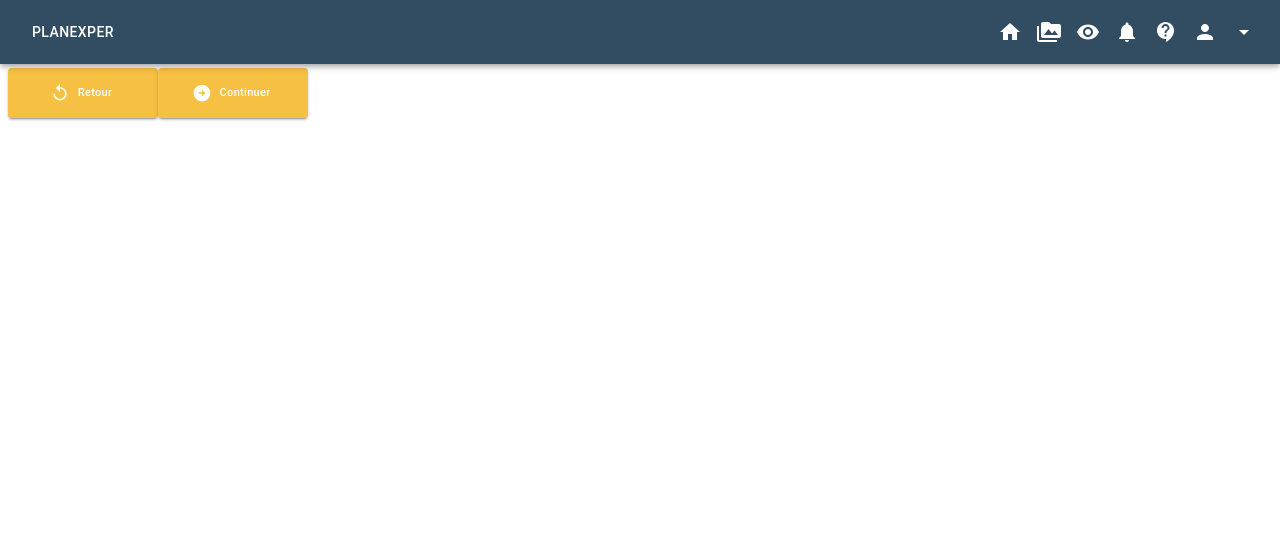
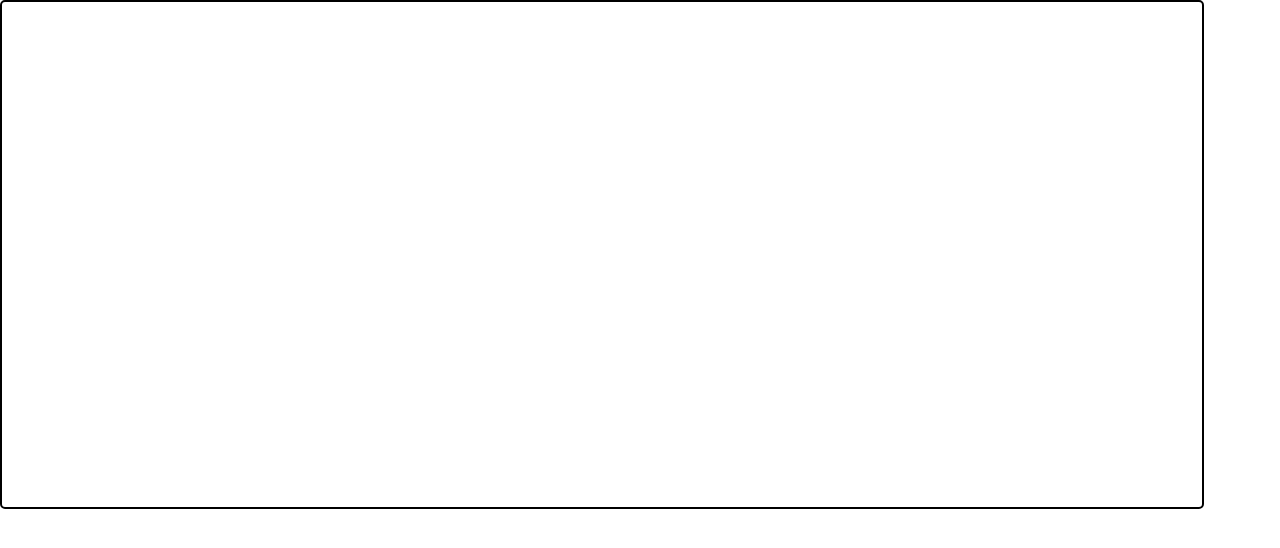
Before and after one commit to accardigianni/planexperbeta, a Next.js app: page / in a window 1280 px wide. Shown: the top 548 px of the page. Built offline with nearby package versions, Linux system fonts and the light colour scheme.

Commit message:
board template start

```diff
--- a/src/app/component/board/BoardTemplate.tsx
+++ b/src/app/component/board/BoardTemplate.tsx
@@ -1 +1,10 @@
 import React from "react";
+import "./style.css";
+
+export const Box = (): JSX.Element => {
+  return (
+    <div className="box">
+      <div className="content-BG" />
+    </div>
+  );
+};
--- /dev/null
+++ b/src/app/component/board/style.css
@@ -0,0 +1,16 @@
+.box{
+    height: 505px;
+    width: 1200px;
+}
+
+.content-BG{
+    background-color: white;
+    border: 2px solid black;
+    border-radius: 5px;
+    height: 505px;
+    left: 0;
+    position: fixed;
+    top: 0;
+    width: 1200px;
+
+}
--- a/src/app/page.tsx
+++ b/src/app/page.tsx
@@ -3,16 +3,15 @@ import React from 'react';
 import Navbar from './component/navbar/Navbar';
 import { ReturnButton } from './component/button/ReturnButton';
 import { ContinueButton } from './component/button/ContinueButton';
+import { Box } from './component/board/BoardTemplate';
 
 export default function Home() {
   return (
     <>
-        <Navbar />
-        <br />
-        <br />
-        <br/>
-        <ReturnButton />
-        <ContinueButton />
+        {/* <Navbar /> */}
+        {/* <ReturnButton />
+        <ContinueButton /> */}
+        <Box/>
         </>
   );
 }
```
